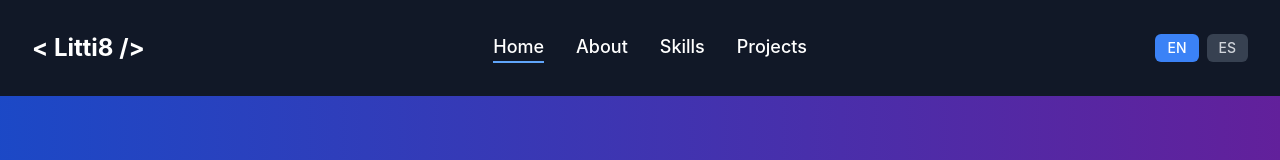
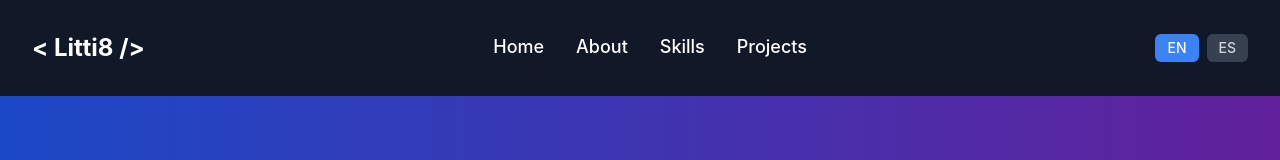
Before and after one commit to Litti8/my-professional-portfolio, a React (Create React App) app: page / in a window 1280 px wide. Shown: the top 160 px of the page. Built offline with nearby package versions, Linux system fonts and the light colour scheme.

Commit message:
fix: Prevent navbar link jump on hover for improved UX

```diff
--- a/src/components/Navbar.tsx
+++ b/src/components/Navbar.tsx
@@ -62,8 +62,9 @@
               key={link.id}
               href={`#${link.id}`}
               className={`
-                text-white text-lg font-medium hover:text-blue-400 transition-colors duration-300
-                ${activeSection === link.id ? 'border-b-2 border-blue-400 text-blue-400' : ''}
+                text-white text-lg font-medium transition-colors duration-300
+                border-b-2 border-transparent
+               hover:border-blue-400 hover:text-blue-400
               `}
             >
               {t(link.titleKey)}
```
